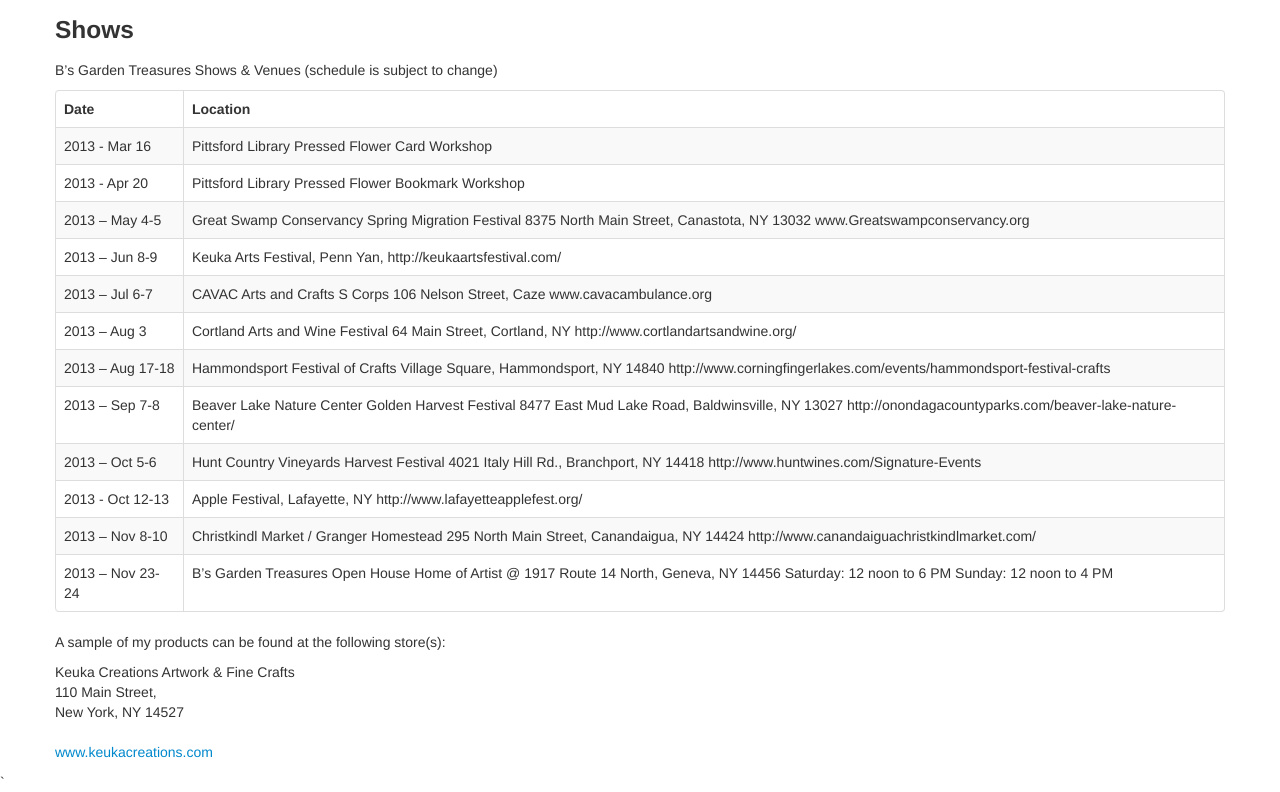
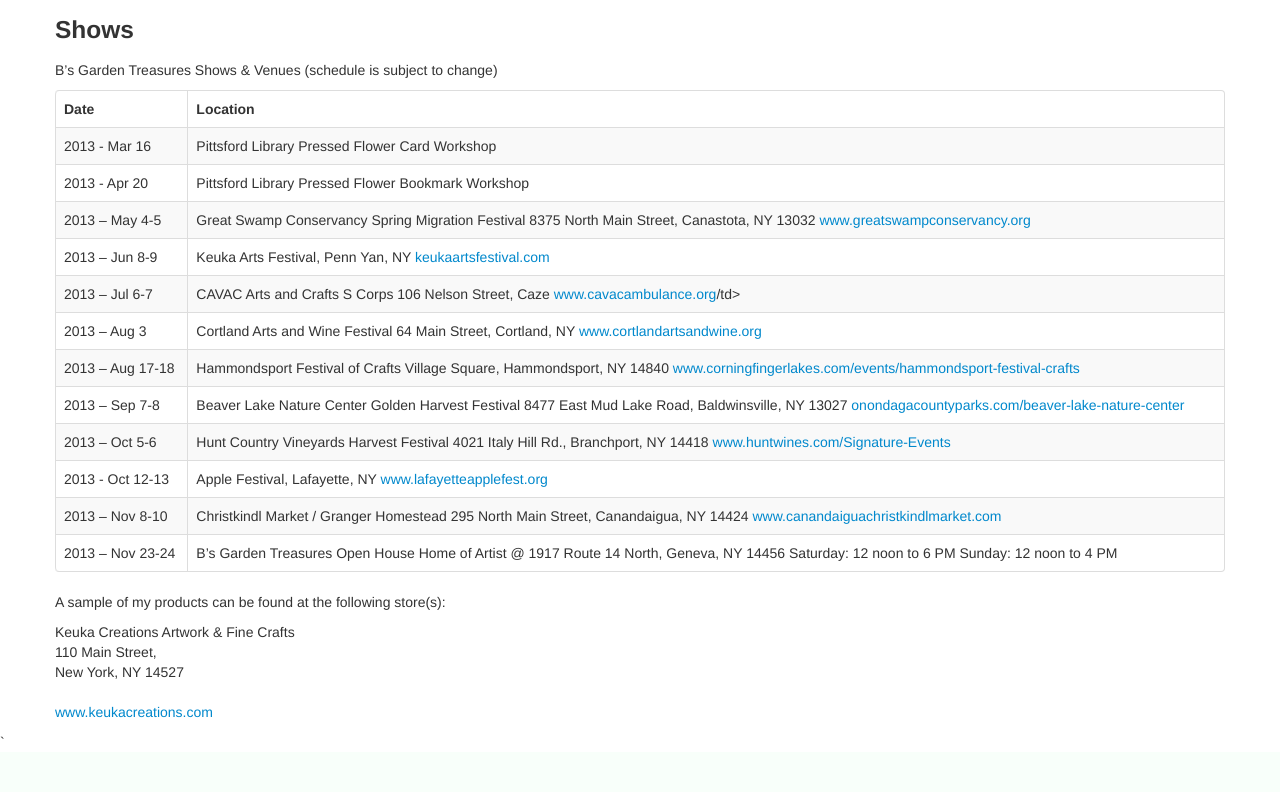
Before and after one commit to BGTreasures/BGTreasures, a Django app: template bgtreasures/bgtreasures/templates/shows.html in a window 1280 px wide. Shown: the part 149-941 px from the top of the page. After the commit the page ends 888 px from the top, so only its background shows below. Run offline with Django 3.2, Linux system fonts and the light colour scheme; the template is opened without the code that fills it, so the values that code supplies are empty.

Commit message:
finished show page

```diff
--- a/bgtreasures/bgtreasures/templates/shows.html
+++ b/bgtreasures/bgtreasures/templates/shows.html
@@ -30,54 +30,65 @@
             <td>2013 – May 4-5</td>
             <td>Great Swamp Conservancy Spring Migration Festival
 8375 North Main Street, Canastota, NY 13032
-www.Greatswampconservancy.org</td>
+<a href="http://www.Greatswampconservancy.org">www.greatswampconservancy.org</a></td>
           </tr>
           <tr>
             <td>2013 – Jun 8-9</td>
-            <td>Keuka Arts Festival, Penn Yan,
-http://keukaartsfestival.com/</td>
+            <td>Keuka Arts Festival, Penn Yan, NY
+<a href="http://keukaartsfestival.com/">keukaartsfestival.com</a></td>
           </tr>
           <tr>
             <td>2013 – Jul 6-7</td>
             <td>CAVAC Arts and Crafts S
 Corps
 106 Nelson Street, Caze
-www.cavacambulance.org</td>
+<a href="www.cavacambulance.org">www.cavacambulance.org</a>/td>
           </tr>
           <tr>
             <td>2013 – Aug 3</td>
             <td>Cortland Arts and Wine Festival
           64 Main Street, Cortland, NY
-          http://www.cortlandartsandwine.org/</td>
+          <a href="http://www.cortlandartsandwine.org/">www.cortlandartsandwine.org</a></td>
           </tr>
           <tr>
             <td>2013 – Aug 17-18</td>
             <td>Hammondsport Festival of Crafts
           Village Square, Hammondsport, NY 14840
-          http://www.corningfingerlakes.com/events/hammondsport-festival-crafts</td>
+          <a href="http://www.corningfingerlakes.com/events/hammondsport-festival-crafts">
+        www.corningfingerlakes.com/events/hammondsport-festival-crafts</a>
+      </td>
           </tr>
           <tr>
             <td>2013 – Sep 7-8</td>
             <td>Beaver Lake Nature Center Golden Harvest Festival
           8477 East Mud Lake Road, Baldwinsville, NY 13027
-          http://onondagacountyparks.com/beaver-lake-nature-center/</td>
+          <a href="http://onondagacountyparks.com/beaver-lake-nature-center/">onondagacountyparks.com/beaver-lake-nature-center</a>
+
+      </td>
           </tr>
           <tr>
             <td>2013 – Oct 5-6</td>
             <td>Hunt Country Vineyards Harvest Festival
           4021 Italy Hill Rd., Branchport, NY 14418
-          http://www.huntwines.com/Signature-Events</td>
+          <a href="http://www.huntwines.com/Signature-Events">
+        www.huntwines.com/Signature-Events</a>
+            </td>
           </tr>
           <tr>
             <td>2013 - Oct 12-13</td>
             <td>Apple Festival, Lafayette, NY
-          http://www.lafayetteapplefest.org/</td>
+            <a href="http://www.lafayetteapplefest.org/">
+              www.lafayetteapplefest.org
+          </a>
+          </td>
           </tr>
           <tr>
             <td>2013 – Nov 8-10</td>
             <td>Christkindl Market / Granger Homestead
           295 North Main Street, Canandaigua, NY 14424
-          http://www.canandaiguachristkindlmarket.com/</td>
+          <a href="http://www.canandaiguachristkindlmarket.com/">www.canandaiguachristkindlmarket.com
+          </a>
+        </td>
           </tr>
           <tr>
             <td>2013 – Nov 23-24</td>
```
